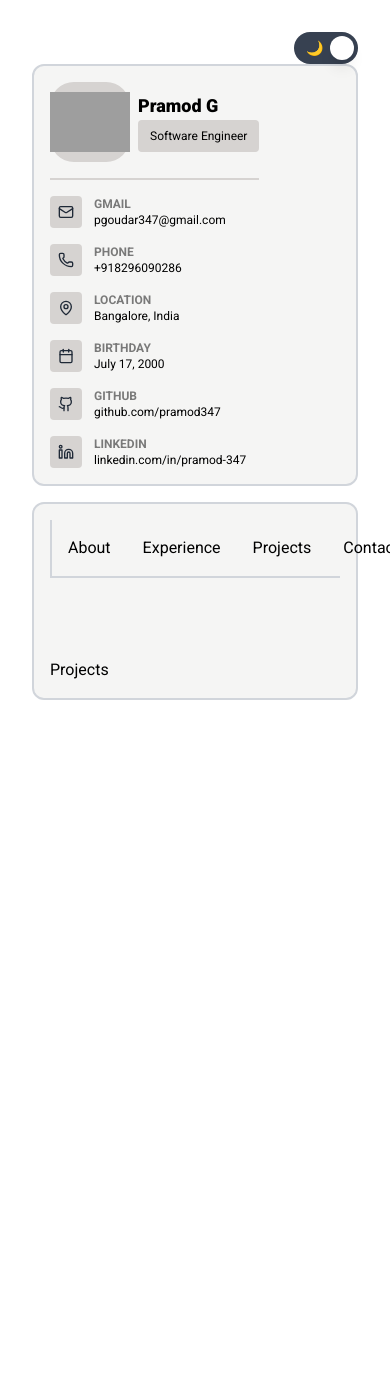
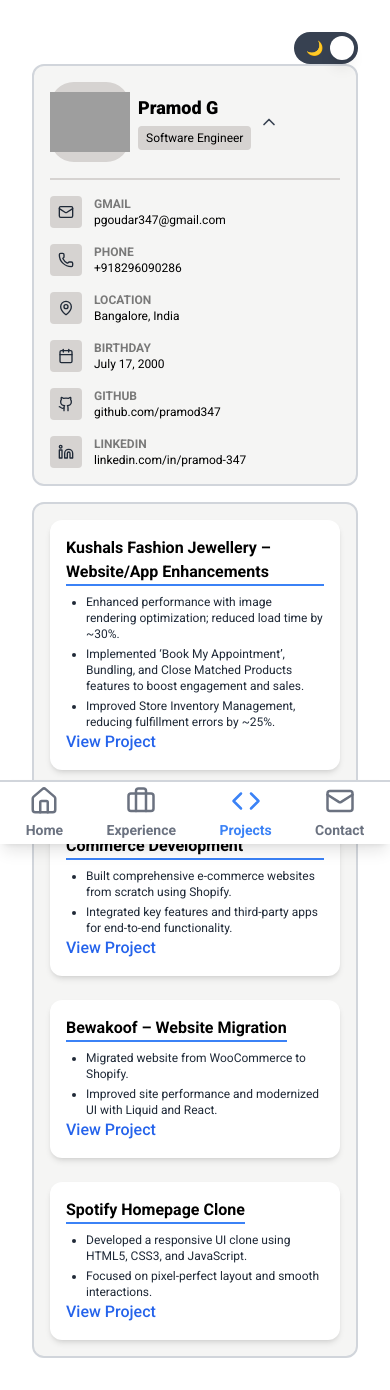
Before and after one commit to Pramod0347/My-Portfolio, a React (Create React App) app: page /projects in a window 390 px wide. Before the commit the page ends 844 px from the top, so only its background shows below. Built offline with nearby package versions, Linux system fonts and the light colour scheme; grey boxes are pictures that could not be loaded; a web font is replaced by a local one.

Commit message:
Made minor improvements

```diff
--- a/package.json
+++ b/package.json
@@ -13,6 +13,8 @@
     "lucide-react": "^0.488.0",
     "react": "^19.1.0",
     "react-dom": "^19.1.0",
+    "react-hook-form": "^7.55.0",
+    "react-icons": "^5.5.0",
     "react-redux": "^9.2.0",
     "react-router-dom": "^7.5.0",
     "react-scripts": "5.0.1",
--- a/src/App.jsx
+++ b/src/App.jsx
@@ -24,7 +24,7 @@ function App() {
           <ThemeToggle />
         </div>
         <div className='flex gap-4 flex-col tb:flex-row'>
-          <div className='flex border-2 bg-stone-100 text-black dark:bg-gray-700 dark:text-white border-gray-300 dark:border-gray-600 db:rounded-3xl db:justify-center rounded-xl p-4'>
+          <div className='flex border-2 bg-stone-100 text-black dark:bg-gray-700 dark:text-white border-gray-300 dark:border-gray-600 db:rounded-3xl justify-center rounded-xl p-4'>
             <Sidebar />
           </div>
           <div className='flex-1 border-2 bg-stone-100 text-black dark:bg-gray-700 dark:text-white border-gray-300 dark:border-gray-600 db:rounded-3xl db:justify-center rounded-xl p-4 db:relative'>
--- a/src/components/AboutMe.jsx
+++ b/src/components/AboutMe.jsx
@@ -1,12 +1,59 @@
 import React from 'react'
+import {
+  SiJavascript, SiReact, SiShopify, SiHtml5, SiCss3,
+  SiNodedotjs, SiExpress, SiMongodb, SiMysql,
+  SiTailwindcss, SiGit
+} from 'react-icons/si';
+import { FaJava } from "react-icons/fa";
 
 const AboutMe = () => {
+
+  const skills = [
+    { name: 'JavaScript', icon: SiJavascript, color: '#f7df1e' },
+    { name: 'React', icon: SiReact, color: '#61dafb' },
+    { name: 'Shopify', icon: SiShopify, color: '#95bf47' },
+    { name: 'HTML5', icon: SiHtml5, color: '#e44d26' },
+    { name: 'CSS3', icon: SiCss3, color: '#264de4' },
+    { name: 'Node.js', icon: SiNodedotjs, color: '#68a063' },
+    { name: 'Express.js', icon: SiExpress, color: '#000000' },
+    { name: 'MongoDB', icon: SiMongodb, color: '#4db33d' },
+    { name: 'My SQL', icon: SiMysql, color: '#00758f' },
+    { name: 'Tailwind CSS', icon: SiTailwindcss, color: '#38bdf8' },
+    { name: 'Git', icon: SiGit, color: '#f1502f' },
+    { name: 'Java', icon: FaJava, color: '#00758f' },
+    // { name: 'Java', icon: SiJava, color: '#007396' },
+  ];
+
+
   return (
-    <div>
-        <p>Results-driven Software Developer with 2 years of experience in React, JavaScript, and Shopify. I specialize in building custom
-            e-commerce solutions, optimizing performance, and enhancing user engagement. I am seeking an SDE role to apply my skills in
-            software development.
+    <div className='flex flex-col items-start justify-center w-full h-full p-4 space-y-4'>
+      <div>
+        <h2 className="relative w-fit text-base db:text-lg font-semibold after:content-[''] after:block after:w-1/2 after:border-b-4 after:mt-1 after:rounded-full">
+          About Me
+        </h2>
+        <p className='db:text-sm text-xs mt-2 text-gray-800 dark:text-gray-300'>
+          Results-driven Software Developer with 2 years of experience in building full-stack web apps using React, JavaScript, and Shopify.
+          I specialize in custom e-commerce solutions, scalable backend services, and clean UI/UX.
+          Currently upskilling in Java and backend technologies to transition into a Full-Stack Developer role.
         </p>
+      </div>
+
+      <div className="w-full mt-6">
+        <h2 className="relative w-fit text-base db:text-lg font-semibold after:content-[''] after:block after:w-1/2 after:border-b-4 after:mt-1 after:rounded-full">My Learnings & Skills</h2>
+        <div className="grid grid-cols-3 tb:grid-cols-4 db:grid-cols-6 gap-6 mt-4">
+          {skills.map((skill, index) => {
+            const Icon = skill.icon;
+            return (
+              <div key={index} className="flex flex-col items-center text-center">
+                <span className='p-4 bg-white dark:bg-gray-600 shadow-sm rounded '>
+                  <Icon size={35} color={skill.color} />
+                </span>
+                <span className="text-xs mt-2 text-gray-700 dark:text-gray-300">{skill.name}</span>
+              </div>
+            );
+          })}
+        </div>
+      </div>
     </div>
   )
 }
--- a/src/components/Contact.jsx
+++ b/src/components/Contact.jsx
@@ -1,9 +1,65 @@
 import React from 'react'
+import { useForm } from 'react-hook-form';
 
 const Contact = () => {
+  const { register, handleSubmit, reset, formState: { errors, isSubmitting } } = useForm();
+
+  const onSubmit = async (data) => {
+    const scriptURL = 'https://script.google.com/macros/s/AKfycbz5KbBt8mzxnlP427am5Ft626wXkoGvL0XueD85P5JXZBycFqrI7bzrxOA2SVgnIZ8O/exec';
+
+    const formData = new FormData();
+    formData.append('name', data.name);
+    formData.append('email', data.email);
+    formData.append('message', data.message);
+
+    try {
+      const response = await fetch(scriptURL, {
+        method: 'POST',
+        mode: 'no-cors',
+        body: formData,
+      });
+
+      if (response.ok) {
+        // alert('Message sent successfully!');
+        reset();
+      } else {
+        // alert('Failed to send message. Please try again later.');
+      }
+    } catch (error) {
+      console.error('Error:', error);
+      alert('An error occurred. Please try again later.');
+    }
+  }
+
+  const onError = (errors) => {
+    console.log(errors);
+  }
+
   return (
     <div>
-      Contact
+      <form className='space-y-4' onSubmit={handleSubmit(onSubmit, onError)}>
+        <div className='flex flex-col'>
+          <label htmlFor="name" className='text-sm font-semibold'>Name</label>
+          <input type="text" id='name' {...register('name', {required: 'Name is required'})} className='border-2 border-gray-300 rounded p-2'/>
+          {errors.name && <p className='text-red-500 text-xs'>{errors.name.message}</p>}
+        </div>
+
+        <div className='flex flex-col'>
+          <label htmlFor="email" className='text-sm font-semibold'>Email</label>
+          <input type="email" id='email' {...register('email', {required: 'Email is required'})} className='border-2 border-gray-300 rounded p-2'/>
+          {errors.email && <p className='text-red-500 text-xs'>{errors.email.message}</p>}
+        </div>
+
+        <div className='flex flex-col'>
+          <label htmlFor="message" className='text-sm font-semibold'>Message</label>
+          <textarea id='message' {...register('message', {required: 'Message is required'})} className='border-2 border-gray-300 rounded p-2'></textarea>
+          {errors.message && <p className='text-red-500 text-xs'>{errors.message.message}</p>}
+        </div>
+
+        <button type="submit" disabled={isSubmitting} className={`bg-blue-500 text-white rounded p-2 ${isSubmitting ? 'opacity-50 cursor-not-allowed' : ''}`}>
+          {isSubmitting ? 'Sending...' : 'Send Message'}
+        </button>
+      </form>
     </div>
   )
 }
--- a/src/components/Header.jsx
+++ b/src/components/Header.jsx
@@ -1,15 +1,33 @@
-import React from 'react'
-import { Link } from 'react-router-dom'
+import { Link, useLocation } from 'react-router-dom';
+import { Home, Briefcase, Code, Mail } from 'lucide-react';
+
+const navItems = [
+  { to: '/', icon: Home, label: 'Home' },
+  { to: '/experience', icon: Briefcase, label: 'Experience' },
+  { to: '/projects', icon: Code, label: 'Projects' },
+  { to: '/contact', icon: Mail, label: 'Contact' },
+];
 
 const Header = () => {
-    return (
-        <div className='flex gap-8'>
-            <Link to="/">About</Link>
-            <Link to="/experience">Experience</Link>
-            <Link to="/projects">Projects</Link>
-            <Link to="/contact">Contact</Link>
-        </div>
-    )
-}
+  const { pathname } = useLocation();
 
-export default Header
+  return (
+    <nav className="flex justify-around w-full">
+      {navItems.map(({ to, icon: Icon, label }) => {
+        const isActive = pathname === to;
+        return (
+          <Link
+            key={to}
+            to={to}
+            className={`flex flex-col items-center text-xs ${isActive ? 'text-blue-500 font-semibold' : 'text-gray-500 dark:text-gray-300'} transition-colors duration-200`}
+          >
+            <Icon size={30} />
+            <span className="mt-1 font-semibold text-sm db:text-base">{label}</span>
+          </Link>
+        );
+      })}
+    </nav>
+  );
+};
+
+export default Header;
--- a/src/components/MainContents.jsx
+++ b/src/components/MainContents.jsx
@@ -11,11 +11,11 @@ const Contact = React.lazy(() => import('./Contact'));
 const MainContents = () => {
   return (
     <div>
-        <div className='db:absolute db:top-0 db:right-0 border-b-2 border-l-2 text-black dark:text-white border-gray-300 dark:border-gray-600 db:rounded-bl-3xl db:justify-center p-4'>
+        <div className='fixed bottom-0 left-0 w-full db:static db:w-auto border-t-2 db:border-2 text-black dark:text-white border-gray-300 dark:border-gray-600 db:rounded-3xl p-1 db:p-4 flex justify-around db:justify-center bg-white dark:bg-black z-50 shadow-lg'>
             <Header />
         </div>
         {/* Lazy loading fallback */}
-        <div className='mt-20'>
+        <div className='db:mt-20'>
             <Suspense fallback={<p className="text-center"><SkeletonCard /></p>}>
             <Routes>
                 <Route path="/" element={<AboutMe />} />
--- a/src/components/Projects.jsx
+++ b/src/components/Projects.jsx
@@ -1,11 +1,72 @@
 import React from 'react'
 
+// Import all the images here.. or bring them here i wanna use them
+// import Levis from "./images/Levis.avif";
+// import Kushals from "../images/Kushals.png";
+// import Bewakoof from "../images/Bewakoof.webp";
+
 const Projects = () => {
+  const projects = [
+    {
+      title: 'Kushals Fashion Jewellery – Website/App Enhancements',
+      description: [
+        'Enhanced performance with image rendering optimization; reduced load time by ~30%.',
+        'Implemented ‘Book My Appointment’, Bundling, and Close Matched Products features to boost engagement and sales.',
+        'Improved Store Inventory Management, reducing fulfillment errors by ~25%.'
+      ],
+      link: 'https://example.com/kushals',
+      // image: Kushals
+    },
+    {
+      title: 'Levi\'s, Nobero, Urbano – E-Commerce Development',
+      description: [
+        'Built comprehensive e-commerce websites from scratch using Shopify.',
+        'Integrated key features and third-party apps for end-to-end functionality.'
+      ],
+      link: 'https://example.com/levis',
+      // image: Levis
+    },
+    {
+      title: 'Bewakoof – Website Migration',
+      description: [
+        'Migrated website from WooCommerce to Shopify.',
+        'Improved site performance and modernized UI with Liquid and React.'
+      ],
+      link: 'https://example.com/bewakoof',
+      // image: Bewakoof
+    },
+    {
+      title: 'Spotify Homepage Clone',
+      description: [
+        'Developed a responsive UI clone using HTML5, CSS3, and JavaScript.',
+        'Focused on pixel-perfect layout and smooth interactions.'
+      ],
+      link: 'https://example.com/spotify-clone',
+      // image: 'https://via.placeholder.com/150'
+    }
+  ]
+
+
   return (
-    <div>
-      Projects
+    <div className="grid gap-6 grid-cols-1 sm:grid-cols-2 lg:grid-cols-3 db:p-4">
+      {projects.map((project, index) => (
+        <div key={index} className="bg-white dark:bg-gray-800 p-4 rounded-xl shadow-md hover:shadow-xl transition-shadow">
+          {/* <img src={project.image} alt={project.title} className="w-full h-40 object-cover rounded-md mb-4" /> */}
+          <h2 className="text-base font-semibold border-b-2 border-blue-500 w-fit mb-2">
+            {project.title}
+          </h2>
+          <ul className='list-disc pl-5 text-xs db:text-sm mt-2 text-gray-800 dark:text-gray-300 space-y-1'>
+            {project.description.map((point, i) => (
+              <li key={i}>{point}</li>
+            ))}
+          </ul>
+          <a href={project.link} target="_blank" rel="noopener noreferrer" className="text-blue-600 font-medium hover:underline">
+            View Project
+          </a>
+        </div>
+      ))}
     </div>
   )
 }
 
-export default Projects
+export default Projects;
--- a/src/components/Sidebar.jsx
+++ b/src/components/Sidebar.jsx
@@ -1,21 +1,36 @@
-import React from 'react'
+import React, { useState } from 'react'
+import { ChevronDown } from 'lucide-react';
 import { Mail, Phone, MapPin, Calendar, Github, Linkedin } from 'lucide-react';
 
 
 
 const Sidebar = () => {
+    const [showContent, setShowContent] = useState(true);
+
+    const toggleContent = () => {
+        setShowContent((prev) => !prev);
+    };
+
     return (
-        <div>
-            <div className='db:text-center mb-4 flex db:flex-col gap-2 items-center border-b-2 pb-4 border-stone-300 dark:border-gray-800'>
+        <div className='w-full'>
+            <div className={`db:text-center flex db:flex-col gap-2 items-center ${showContent ? 'border-b-2 border-stone-300 dark:border-gray-800 mb-4 pb-4' : ''}`}>
                 <span className='bg-stone-300 dark:bg-gray-800 rounded-3xl flex justify-center items-center w-20 h-20 db:w-32 db:h-32'>
                     <img src="https://debeshpanda555.github.io/assets/images/my-avatar.png" alt="Profile" />
                 </span>
+                <div className='flex flex-col gap-1 db:gap-2'>
+                    <p className='db:text-2xl text-lg font-black'>Pramod G</p>
+                    <p className='db:text-sm text-xs bg-stone-300 dark:bg-gray-800 rounded py-1 px-2 db:px-3 db:py-2 w-fit'>Software Engineer</p>
+                </div>
                 <div>
-                    <p className='db:text-2xl text-lg font-black'>Pramod G</p>
-                    <p className='db:text-sm text-xs bg-stone-300 dark:bg-gray-800 rounded px-3 py-2 w-fit'>Software Engineer</p>
+                <div onClick={toggleContent} className='cursor-pointer transition-transform duration-300 ease-in-out db:hidden'>
+                    <ChevronDown
+                        className={`w-5 h-5 text-gray-700 dark:text-gray-300 transform ${showContent ? 'rotate-180' : ''}`}
+                    />
                 </div>
                 </div>
-            <div className='flex flex-col gap-4'>
+            </div>
+            {showContent && (
+                <div className='contents-container flex flex-col gap-4'>
                     <div className='flex gap-3 w-fit items-center'>
                         <span className='p-2 bg-stone-300 dark:bg-gray-800 rounded w-8 h-8'>
                             <Mail className="w-4 h-4 text-gray-800 dark:text-gray-200" />
@@ -71,6 +86,7 @@ const Sidebar = () => {
                         </div>
                     </div>
                 </div>
+            )}
         </div>
     )
 }
```
Also changed, not shown: src/components/Experience.jsx (+5 -5 lines), 1 other file (tests, documents, lock files or other folders). Lines whose indentation alone changed are shown as unchanged.
